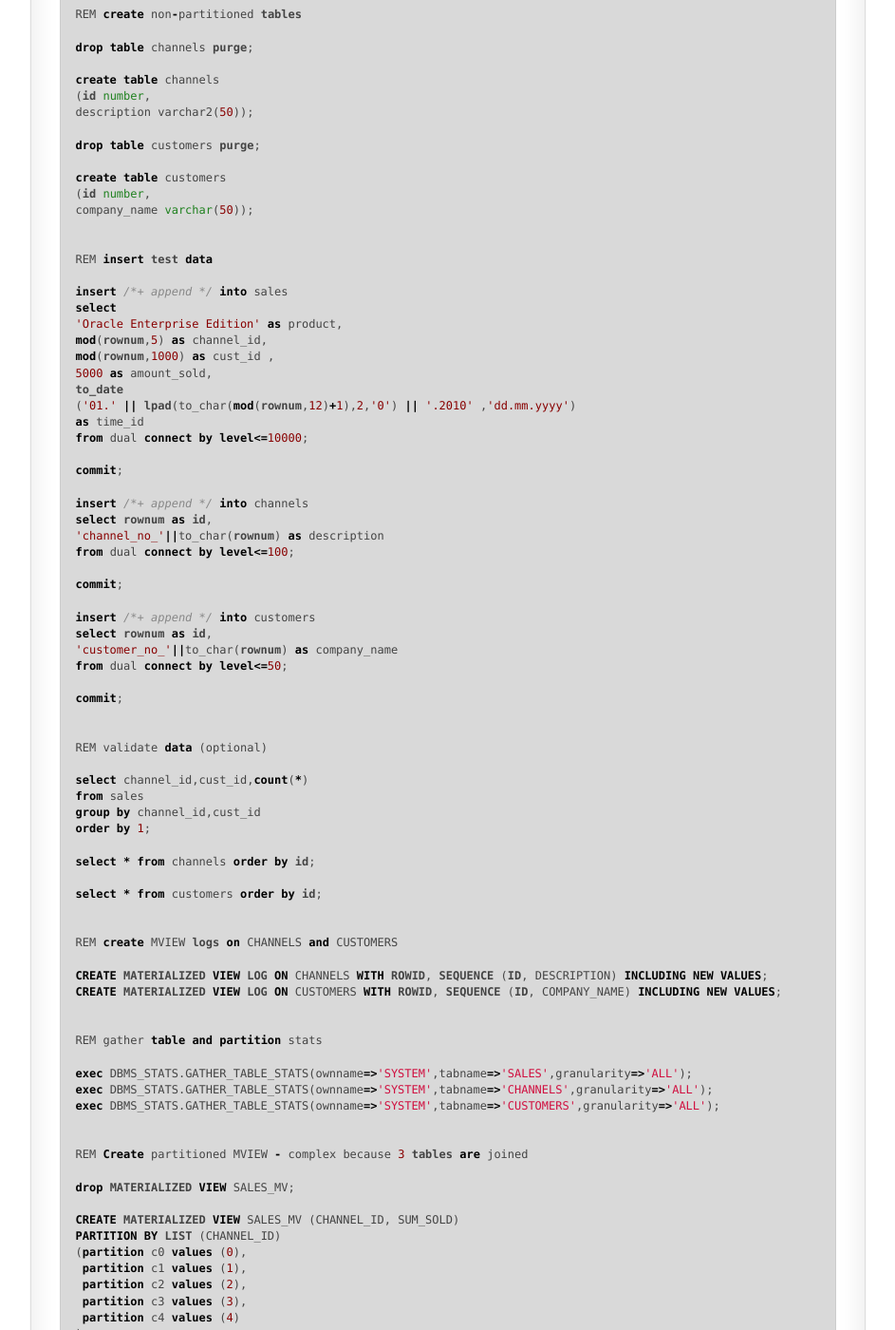
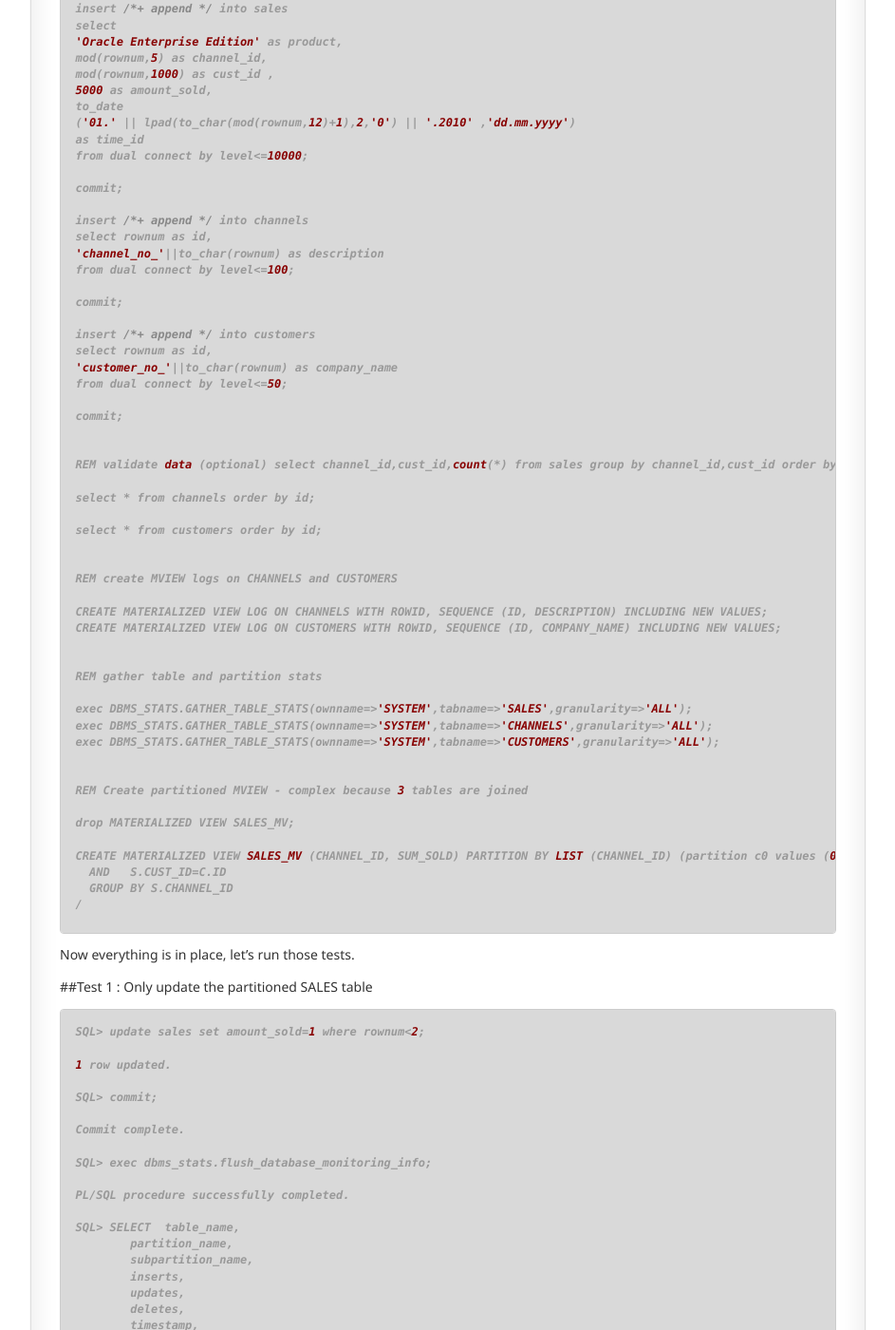
Before and after one commit to ssenior45/ssenior45.github.io, a Jekyll site: the page built from _posts/2016-01-22-slow_mv_refresh_intermittent.md, in a window 1280 px wide and 1400 px high, scrolled down 5778 px. Shown: the whole window at 95% size, without its empty margins (22-965 px from the left). Built offline with Jekyll 4.4.1, drawn with Linux system fonts in a browser that asks for light colours; nearby versions of some CDN libraries; comment, search, counter and statistics services are not loaded; some of the changed text lies outside the part shown.

Commit message:
Update 2016-01-22-slow_mv_refresh_intermittent.md

````diff
--- a/_posts/2016-01-22-slow_mv_refresh_intermittent.md
+++ b/_posts/2016-01-22-slow_mv_refresh_intermittent.md
@@ -58,24 +58,22 @@
 
 ### good ###
 
-{% highlight SQL %}
+```
 SQL_ID        SQL_EXEC_START            LAST_SAMPLE_TIME          DUR_MINS                       SQL_TEXT
 ------------- ------------------------- ------------------------- ------------------------------ --------------------------------------------------
 fkndgf5rbd7sa 12-JAN-16 13:36:45        12-JAN-16 13:38:39        +000000000 00:01:54.075        /* MV_REFRESH (MRG) */ MERGE INTO "XXXXXX"."AAAAAA
 d7mdgsbrqy4bd 12-JAN-16 13:38:40        12-JAN-16 13:38:50        +000000000 00:00:10.039        /* MV_REFRESH (INS) */ INSERT /*+ APPEND BYPASS_RE
-{% endhighlight %}
+```
 
-###bad
+### bad ###
 
-{% highlight SQL %}
+```
 SQL_ID        SQL_EXEC_START            LAST_SAMPLE_TIME          DUR_MINS                       SQL_TEXT
 ------------- ------------------------- ------------------------- ------------------------------ --------------------------------------------------
-
 621azpj5fhuan 12-JAN-16 04:35:07        12-JAN-16 05:30:02        +000000000 00:54:55.001        BEGIN
                                                                                                  DBMS_MVIEW.REFRESH('XXXX.WC_GL_BALANCE_A'
-
 0zpm3xdh8b2aa 12-JAN-16 04:35:28        12-JAN-16 05:17:57        +000000000 00:42:29.655        /* MV_REFRESH (INS) */INSERT /*+ BYPASS_RECURSIVE_
-{% endhighlight %}
+```
 
 So on the good run the MView refresh was using a MERGE INTO then an INSERT and it took 01:54, and on the bad run it was only doing an INSERT taking 42:29. Quite a difference eh.
 
@@ -147,9 +145,9 @@
 
 What do we find in the traces (heavily edited here)?
 
-###good###
+### good ###
 
-{% highlight SQL %}
+```
 partition [1020] is retrieved.
 partition [1030] is retrieved.
 partition [1040] is retrieved.
@@ -169,17 +167,17 @@
  ALTER TABLE "XXXX"."OUR_MVIEW" TRUNCATE PARTITION PART_20160201 UPDATE GLOBAL INDEXES
  ALTER TABLE "XXXX"."OUR_MVIEW" TRUNCATE PARTITION PART_20151228 UPDATE GLOBAL INDEXES
  /* MV_REFRESH (INS) */ INSERT /*+ APPEND BYPASS_RECURSIVE_CHECK */...
-{% endhighlight %}
+```
 
 This shows Oracle evaluating a Complete refresh with a PCT (MIX?) refresh and deciding to use the PCT - MIX version. We can see it firstly doing the MERGE INTO, then truncating the partitions in the MView that it is going to refresh, and finally doing the insert into the MView but **only for those partitions it truncated**. Note this sequence of events correlates back to what we saw from our ASH query earlier.
 
-###bad###
+### bad ###
 
-{% highlight SQL %}
+```
  Refresh method picked Complete
  /* MV_REFRESH (DEL) */ truncate table "XXXX"."OUR_MVIEW" purge snapshot log
  /* MV_REFRESH (INS) */INSERT INTO "XXXX"."OUR_MVIEW"...
-{% endhighlight %}
+```
 
 This shows no evaluation of any methods. Oracle has immediately decided that only a Complete refresh is possible. It truncates the entire MView and then recreates it from scratch.
 
@@ -210,7 +208,7 @@
 
 *Note - this is an extension of a test case in a post by [Uwe  Hesse](http://uhesse.com/2012/04/05/materialized-views-partition-change-tracking/)*
 
-{% highlight SQL %}
+```
 REM set env
 
 alter session set nls_date_format='DD-MON-YY HH24:MI:SS';
@@ -333,13 +331,13 @@
   AND   S.CUST_ID=C.ID
   GROUP BY S.CHANNEL_ID
 /
-{% endhighlight %}
+```
 
 Now everything is in place, let's run those tests.
 
 ##Test 1 : Only update the partitioned SALES table
 
-{% highlight SQL %}
+```
 SQL> update sales set amount_sold=1 where rownum<2;
 
 1 row updated.
@@ -376,11 +374,11 @@
 MVIEW_NAME                     LAST_REF LAST_REFRESH_DATE  STALENESS
 ------------------------------ -------- ------------------ -------------------
 SALES_MV                       COMPLETE 22-JAN-16 06:37:29 NEEDS_COMPILE
-{% endhighlight %}
+```
 
 So because we've updated one of the partitions in the SALES table, the SALES_MV MView needs a compile. It also shows that the last refresh was a COMPLETE one, which makes sense on the initial build.
 
-{% highlight SQL %}
+```
 SQL> select * from dba_mview_detail_partition where mview_name='SALES_MV' order by 6;
 
 OWNER                          MVIEW_NAME                     DETAILOBJ_OWNER                DETAILOBJ_NAME                 DETAIL_PARTITION_NAME          DETAIL_PARTITION_POSITION FRESH
@@ -390,11 +388,11 @@
 SYSTEM                         SALES_MV                       SYSTEM                         SALES                          C2                                                     3 FRESH
 SYSTEM                         SALES_MV                       SYSTEM                         SALES                          C3                                                     4 FRESH
 SYSTEM                         SALES_MV                       SYSTEM                         SALES                          C4                                                     5 FRESH
-{% endhighlight %}
+```
 
 This view shows which partition (c0) is STALE. So let's refresh the MView and see what method Oracle chooses:
 
-{% highlight SQL %}
+```
 SQL> exec DBMS_MVIEW.REFRESH('SYSTEM.SALES_MV', method=>'?',ATOMIC_REFRESH=>false);
 
 PL/SQL procedure successfully completed.
@@ -414,14 +412,14 @@
 SYSTEM                         SALES_MV                       SYSTEM                         SALES                          C2                                                     3 FRESH
 SYSTEM                         SALES_MV                       SYSTEM                         SALES                          C3                                                     4 FRESH
 SYSTEM                         SALES_MV                       SYSTEM                         SALES                          C4                                                     5 FRESH
-{% endhighlight %}
+```
 
 The refresh was done using PCT (last_refresh_type shows FAST_PCT now).
 
 
 ##Test 2 : Update the partitioned SALES table, and either the CHANNELS or the CUSTOMERS table
 
-{% highlight SQL %}
+```
 SQL> update sales set amount_sold=1 where rownum<2;
 
 1 row updated.
@@ -475,11 +473,11 @@
 SYSTEM                         SALES_MV                       SYSTEM                         SALES                          C2                                                     3 FRESH
 SYSTEM                         SALES_MV                       SYSTEM                         SALES                          C3                                                     4 FRESH
 SYSTEM                         SALES_MV                       SYSTEM                         SALES                          C4                                                     5 FRESH
-{% endhighlight %}
+```
 
 This shows the changes to both tables have been made (DBA_TAB_MODIFICATIONS query) and that the partition c0 is stale. So let's refresh the MView and see what method Oracle chooses:
 
-{% highlight SQL %}
+```
 SQL> exec DBMS_MVIEW.REFRESH('SYSTEM.SALES_MV', method=>'?',ATOMIC_REFRESH=>false);
 
 PL/SQL procedure successfully completed.
@@ -489,7 +487,7 @@
 MVIEW_NAME                     LAST_REF LAST_REFRESH_DATE  STALENESS
 ------------------------------ -------- ------------------ -------------------
 SALES_MV                       COMPLETE 22-JAN-16 06:48:16 FRESH
-{% endhighlight  %}
+```
 
 So this proves the documentation to be correct.
 
````
